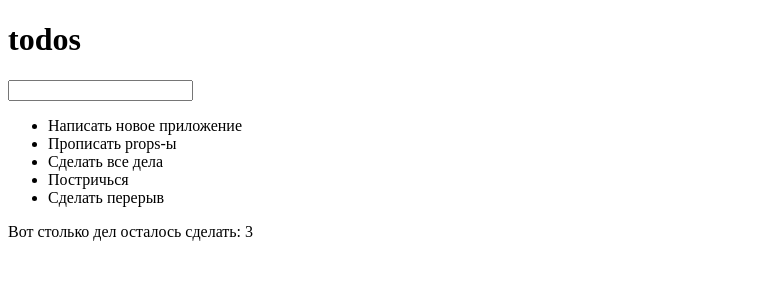
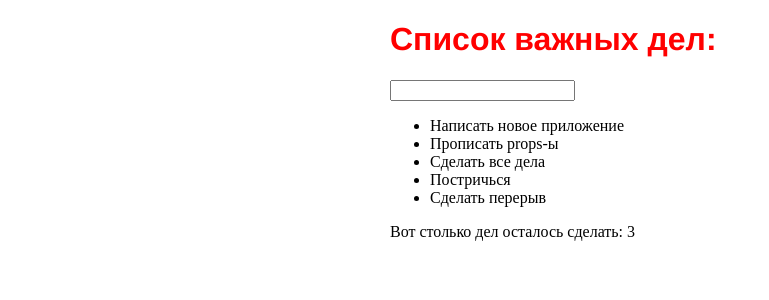
Before and after one commit to WebHeroSchool/app_todo, a React (Create React App) app: page / in a window 1280 px wide. Shown: the top 300 px of the page, without its empty margins (0-769 px from the left). Built offline with nearby package versions, Linux system fonts and the light colour scheme.

Commit message:
CSS modules

```diff
--- a/src/components/App/App.js
+++ b/src/components/App/App.js
@@ -2,6 +2,7 @@ import React from 'react';
 import ItemList from '../ItemList/ItemList';
 import InputItem from '../InputItem/InputItem';
 import Footer from '../Footer/Footer';
+import styles from './App.module.css';
 
 const items = [
     {id: 1, value: 'Написать новое приложение'},
@@ -11,8 +12,8 @@ const items = [
     {id: 5, value: 'Сделать перерыв'}
 ];
 
-const App = () => (<div>
-    <h1>todos</h1>
+const App = () => (<div className = {styles.wrap}>
+    <h1 className= {styles.title}>Список важных дел:</h1>
     <InputItem />
     <ItemList items={items} />
     <Footer count={3} />
--- /dev/null
+++ b/src/components/App/App.module.css
@@ -0,0 +1,9 @@
+.wrap {
+    margin: auto;
+    width: 500px;
+}
+
+.title {
+    font-family: Helvetica;
+    color: red;
+}
```
